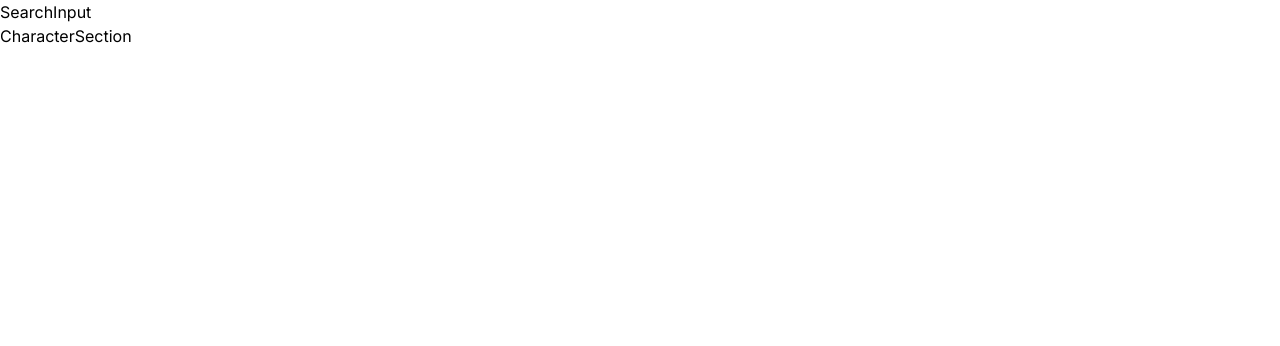
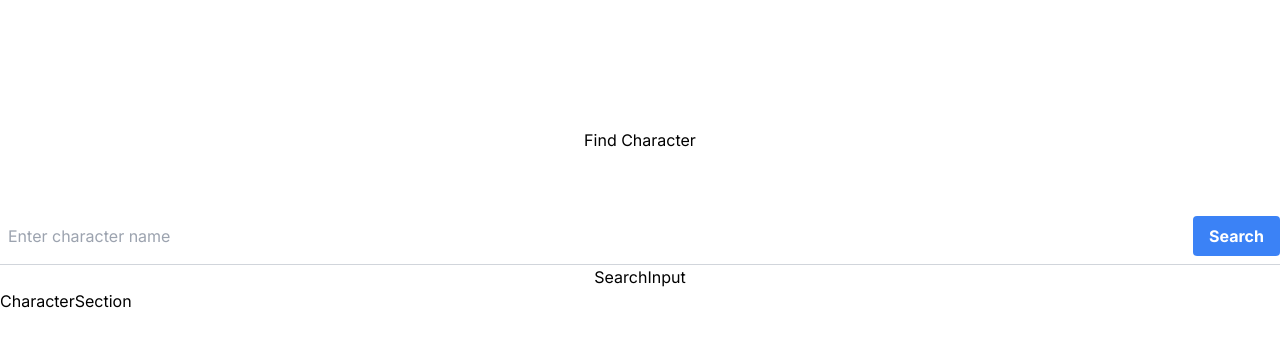
Before and after one commit to cheronodaisy/code-challenge, a Next.js app in the folder harry-potter/: page /search in a window 1280 px wide. Shown: the top 346 px of the page. Built offline with nearby package versions, Linux system fonts and the light colour scheme.

Commit message:
Search input component

```diff
--- a/harry-potter/app/components/SearchInput.tsx
+++ b/harry-potter/app/components/SearchInput.tsx
@@ -1,7 +1,41 @@
-import React from "react";
+import React, { useState } from "react";
 
-const SearchInput = () => {
-    return <div>SearchInput</div>
+interface SearchInputProps {
+    onSearch: (city: string) => void;
+}
+
+const SearchInput:  React.FC<SearchInputProps> = ( {onSearch}: any ) => {
+    const [name, setName] = useState("");
+
+    const handleInputChange = (event: React.ChangeEvent<HTMLInputElement>) => {
+        setName(event.target.value);
+    };
+
+    const handleSubmit = (event: React.FormEvent) => {
+        event.preventDefault();
+        if (name.trim()) {
+            onSearch(name.trim());
+        }
+    }
+
+    return (
+      <div className="flex justify-center items-center flex-col mt-32">
+        <h1 className="text-center text-2x1 mb-4">Find Character</h1>
+        <form onSubmit={handleSubmit} className="w-full max-w md mt-10">
+            <div className="flex items-center border-b border-gray-300 py-2">
+                <input className="appearance-none bg-transparent border-none w-full text-gray-700 mr-3 px-2 leading-tight focus:outline-none"
+                type="text"
+                placeholder="Enter character name"
+                value={name}
+                onChange={handleInputChange}
+                />
+                <button className="bg-blue-500 hover:blue-700 text-white font-bold py-2 px-4 rounded focus:putline-none focus:shadow-outline" type="submit">Search</button>
+
+            </div>
+        </form>
+        SearchInput
+        </div>
+    );
 };
 
 export default SearchInput;
```
